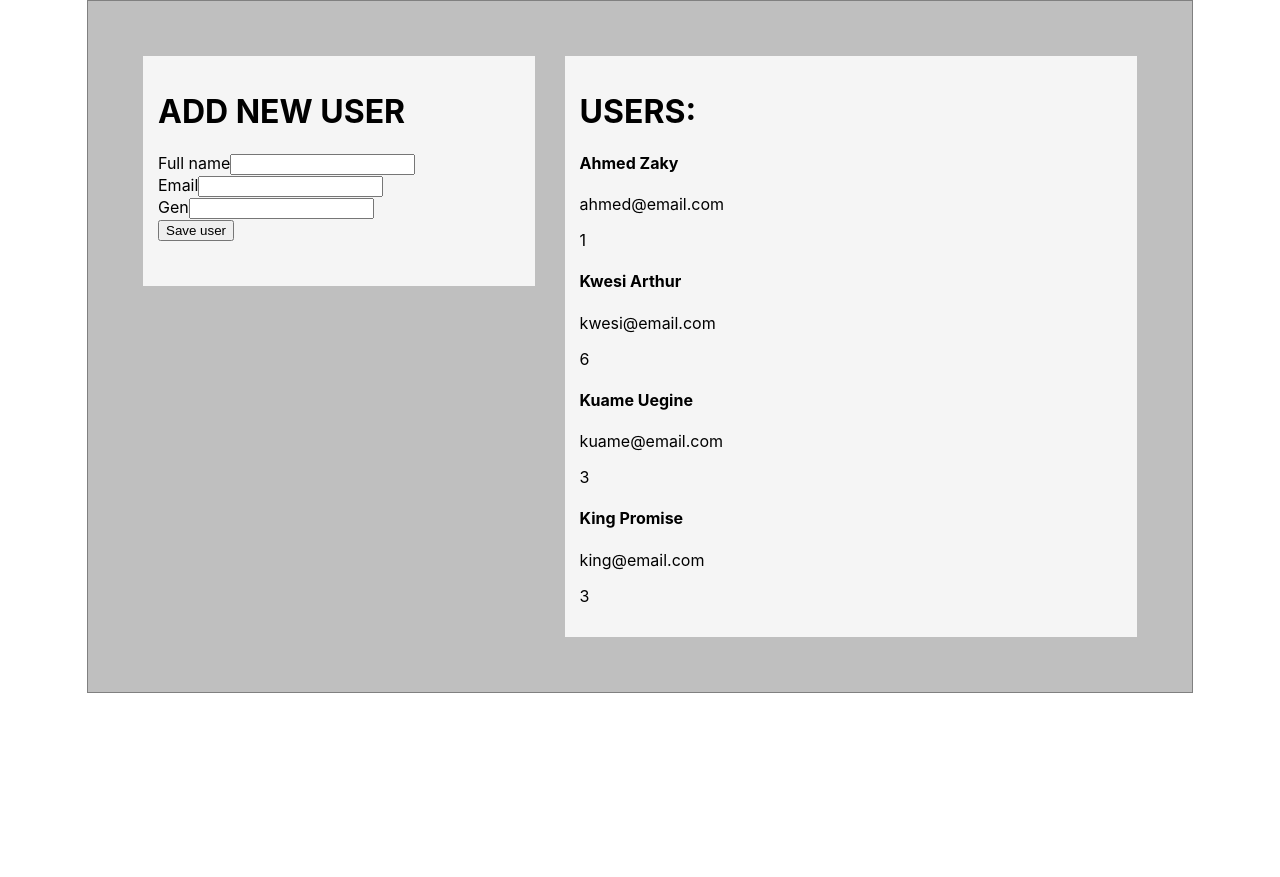
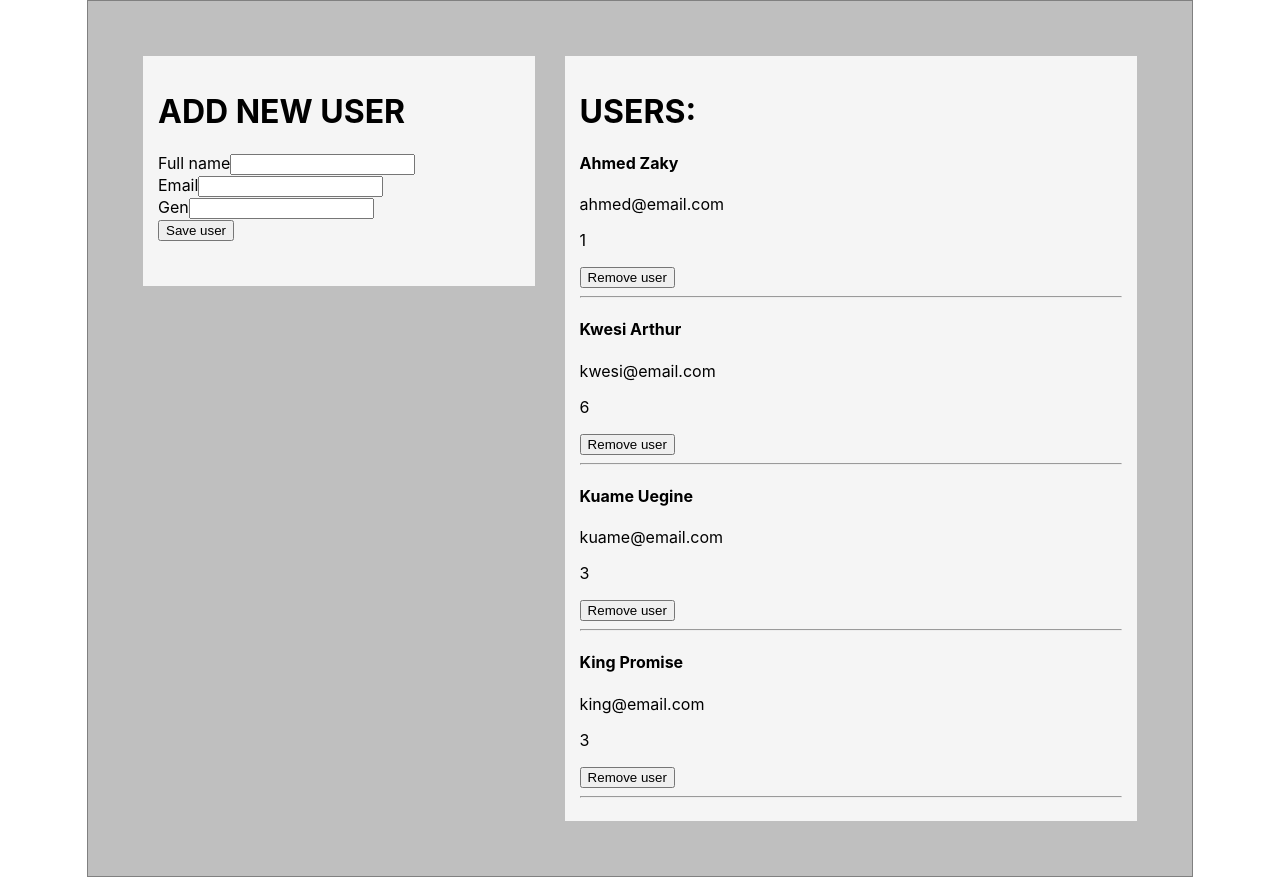
Before and after one commit to codedpills/users-app-weekend-gen13, a React (Create React App) app: page / in a window 1280 px wide. Before the commit the page ends 800 px from the top, so only its background shows below. Built offline with nearby package versions, Linux system fonts and the light colour scheme.

Commit message:
chore: add delete button and wire to handler

```diff
--- a/src/components/User.jsx
+++ b/src/components/User.jsx
@@ -1,11 +1,16 @@
 import React from "react";
 
-const User = ({name, email, gen}) => {
+const User = ({name, email, gen, id, removeUser}) => {
+  const handleRemove = () => {
+    removeUser(id);
+  }
   return (
     <div>
       <h4>{name}</h4>
       <p>{email}</p>
       <p>{gen}</p>
+      <button onClick={handleRemove}>Remove user</button>
+      <hr />
     </div>
   );
 };
```
